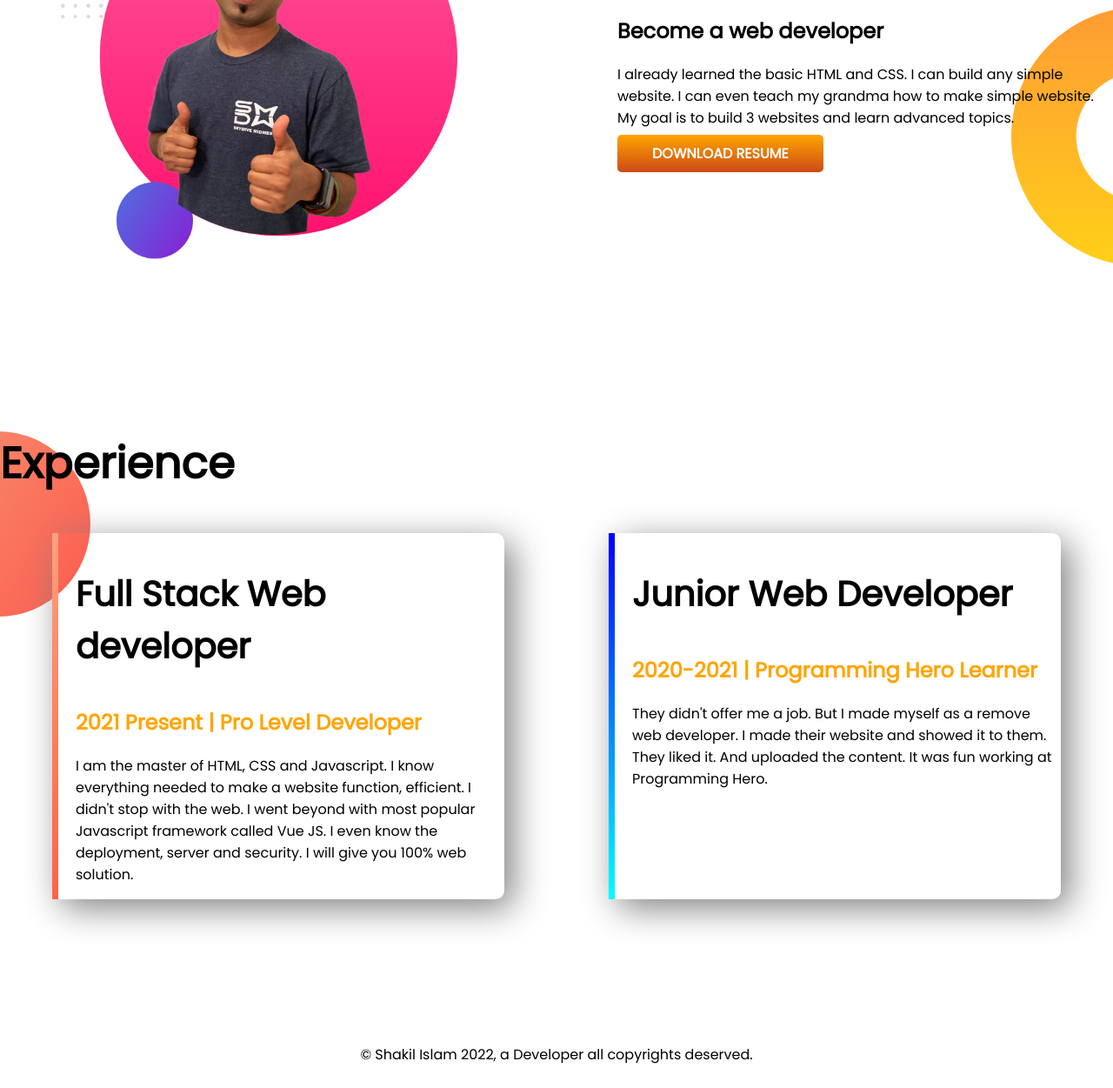
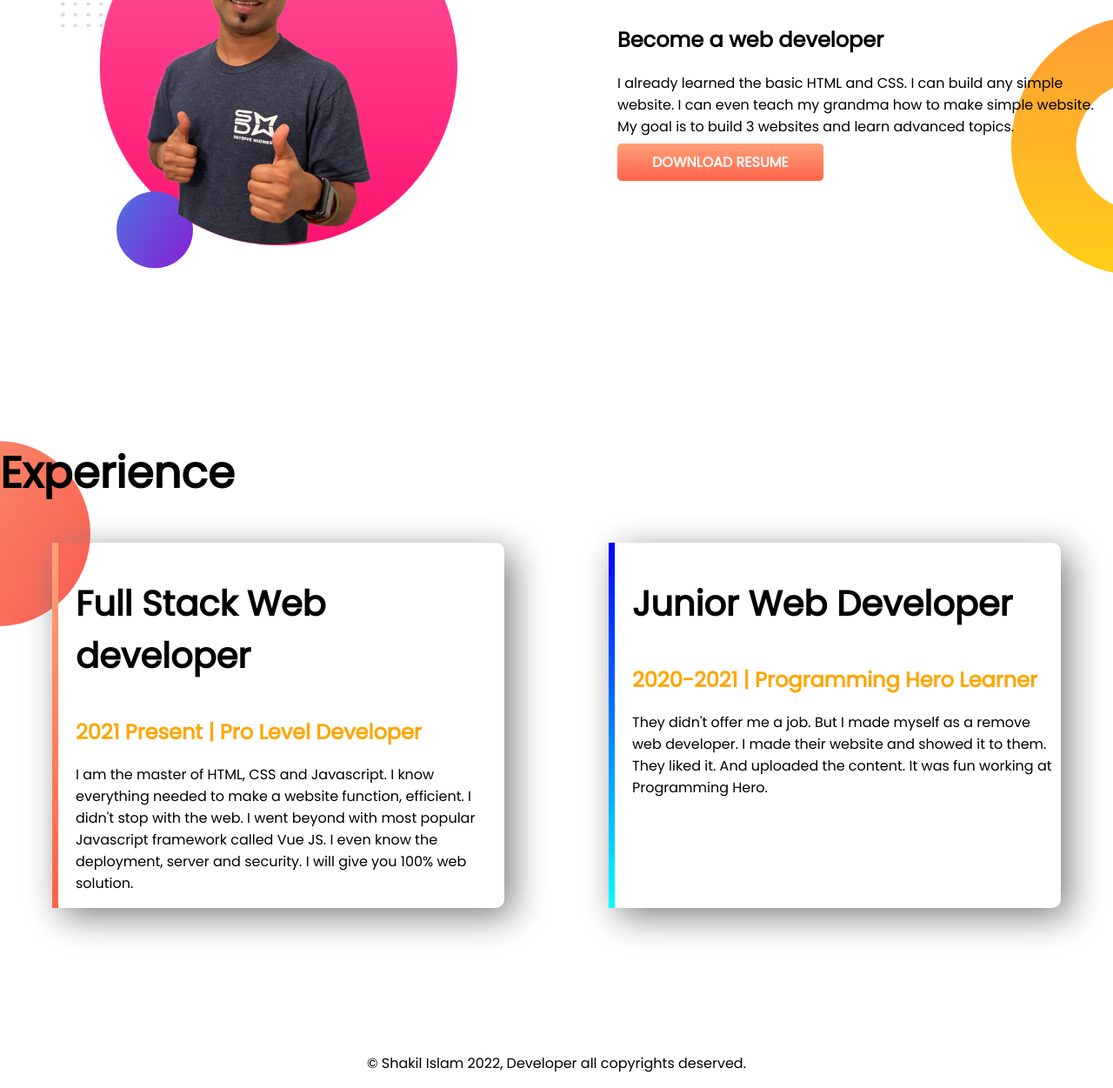
Before and after one commit to Shakil00077/Shakil-Portfolio, a plain HTML site: page index.html in a window 1280 px wide. Shown: the part 750-2001 px from the top of the page at 87% size. Drawn offline with Linux system fonts and the light colour scheme.

Commit message:
coding line resolved

```diff
--- a/index.html
+++ b/index.html
@@ -10,25 +10,18 @@
     <link href="https://fonts.googleapis.com/css2?family=Poppins&display=swap" rel="stylesheet">
     <link rel="stylesheet" href="style.css">
 </head>
-
-
 <body>
     <section class="top-part flexible-content">
         <div class="half-width">
             <h1>Welcome To</h1>
             <h1><span class="name">Shakil Islam</span> Website!!!</h1>
             <h2>I'm a full stack web developer</h2>
-            <p>I'm learning HTML, CSS and JavaScript in 2 years. I create my portfolio website in github.com and how many website. I make E-Commerce website,bank withdraw system website and simple general Calculator.</p>
+            <p>I'm learning HTML, CSS and JavaScript in 2 years. I create my portfolio website in github.com and many website. I make E-Commerce website,Bank balance withdrawal system website and generate a simple Calculator.</p>
             <a class="hire-btn" target="blank" href="">HIRE ME</a>
         </div>
         <div class="half-width"><img src="images/jhankar.png" alt=""></div>
     </section>
-
-
-
-
-
-    <section class="middle-part flexible-content">
+<section class="middle-part flexible-content">
         <div class="half-width"><img src="images/jhankar2.png" alt=""></div>
         <div class="half-width">
             <h1>Dream Big</h1>
@@ -37,14 +30,7 @@
             <a class="hire-btn" target="blank" href="">DOWNLOAD RESUME</a>
         </div>
     </section>
-
-
-
-
-
-
-
-    <section class="last-part">
+<section class="last-part">
         <h1>Experience</h1>
         <div class="flexible-content">
             <div id="full-stack" class="half-width experience-item">
@@ -60,8 +46,7 @@
         </div>
     </section>
     <footer>
-        <p>© Shakil Islam 2022, a Developer all copyrights deserved.</p>
+        <p>© Shakil Islam 2022, Developer all copyrights deserved.</p>
     </footer>
-
 </body>
 </html>
--- a/style.css
+++ b/style.css
@@ -21,7 +21,7 @@ h1{
 }
 .hire-btn{
     text-decoration: none;
-    background-image: linear-gradient(orange, rgb(204, 74, 23));
+    background-image: linear-gradient(lightsalmon, tomato);
     color: white;
     font-weight: 600;
     padding: 10px 40px;
@@ -59,6 +59,6 @@ h3{
     border-image: linear-gradient(180deg, blue, cyan);
     border-image-slice: 1;
 }
-footer{
+footer p{
     text-align: center;
 }
```
